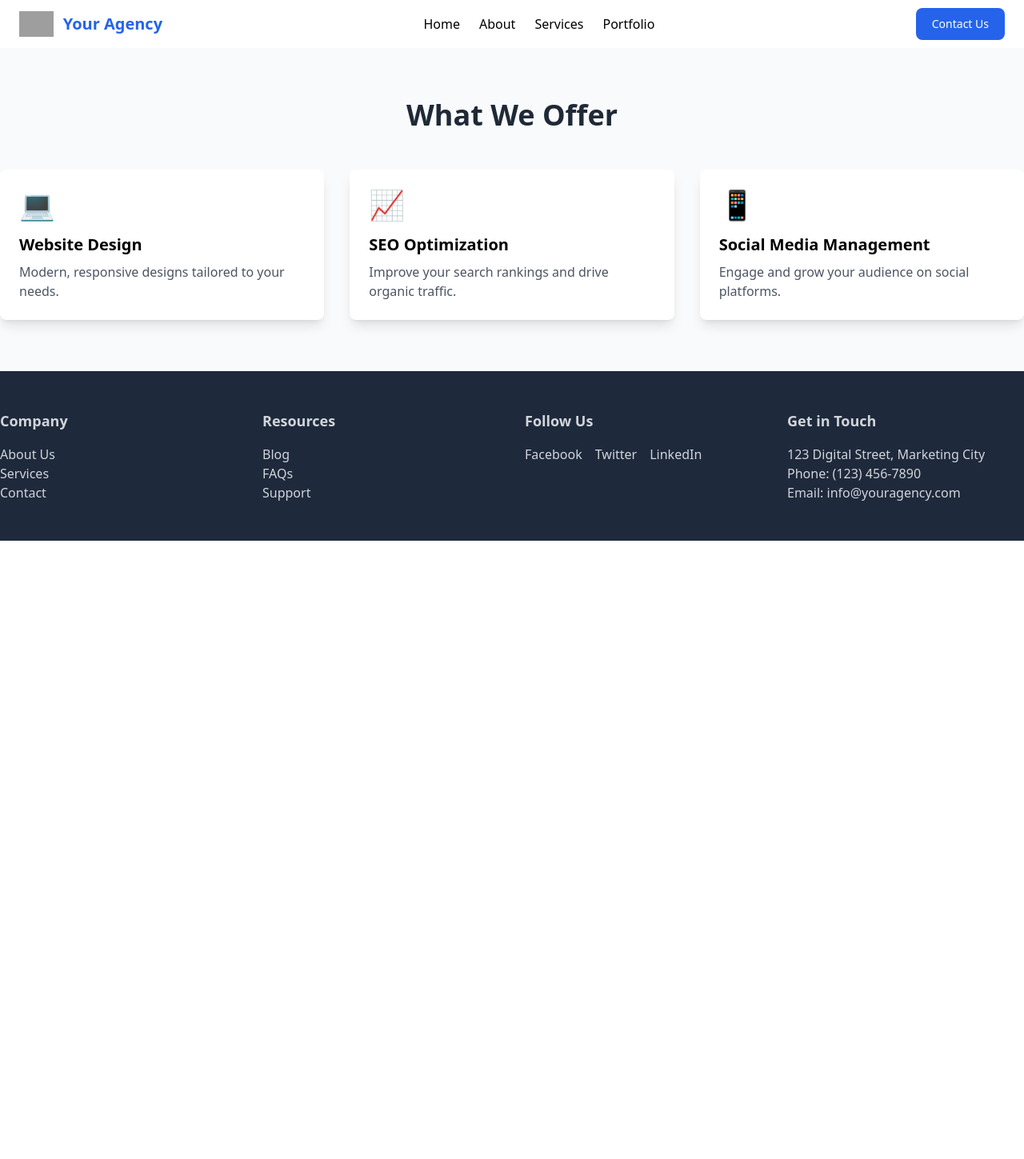
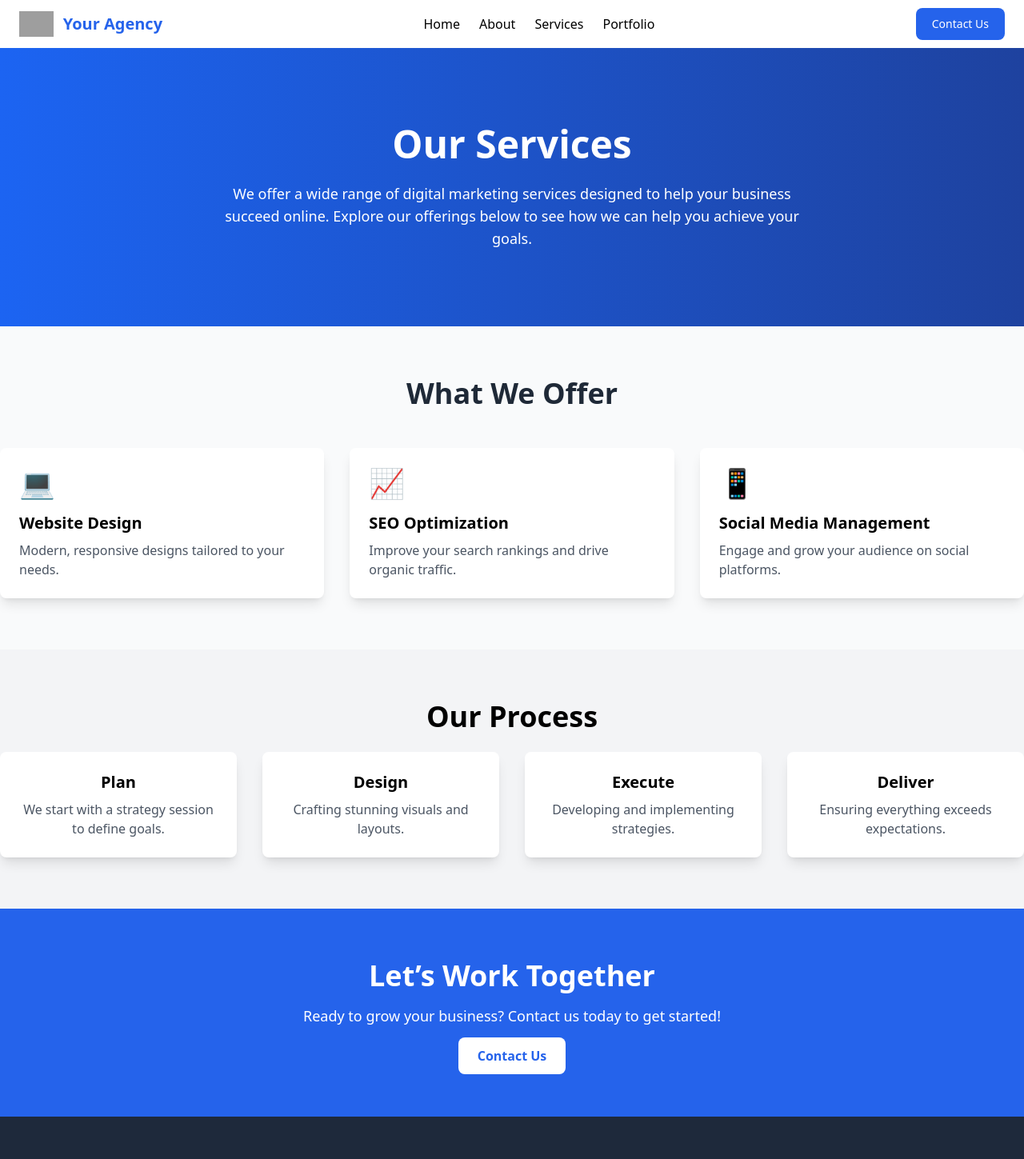
Before and after one commit to PendingUsername/digital-marketing-agency, a React (Create React App) app: page /services in a window 1280 px wide. Shown: the top 1449 px of the page at 80% size. Before the commit the page ends 800 px from the top, so only its background shows below. Built offline with nearby package versions, Linux system fonts and the light colour scheme; grey boxes are pictures that could not be loaded.

Commit message:
robust services page

```diff
--- a/src/pages/Services.js
+++ b/src/pages/Services.js
@@ -1,7 +1,7 @@
 import React, { useState } from 'react';
 
 const Services = () => {
-  const [expandedCards, setExpandedCards] = useState([]); // Array of expanded card IDs
+  const [expandedCard, setExpandedCard] = useState(null);
 
   const services = [
     {
@@ -10,7 +10,7 @@ const Services = () => {
       description: 'Modern, responsive designs tailored to your needs.',
       icon: '💻',
       details:
-        'Our website design services focus on creating beautiful, functional, and user-friendly websites that look great on any device. We specialize in responsive design, ensuring your site adapts seamlessly to different screen sizes. Whether you need a portfolio, e-commerce, or business site, we’ve got you covered!',
+        'We specialize in creating visually stunning websites that offer seamless user experiences. Whether you need an e-commerce platform, a business website, or a personal blog, we deliver websites that stand out.',
     },
     {
       id: 2,
@@ -18,7 +18,7 @@ const Services = () => {
       description: 'Improve your search rankings and drive organic traffic.',
       icon: '📈',
       details:
-        'With our SEO services, your website will rank higher on search engines, making it easier for potential customers to find you. From keyword research to on-page optimization and backlink strategies, we implement industry best practices to boost your visibility online.',
+        'Our SEO services ensure your website ranks at the top of search results. From keyword research to technical optimization, we help your audience find you online.',
     },
     {
       id: 3,
@@ -26,35 +26,40 @@ const Services = () => {
       description: 'Engage and grow your audience on social platforms.',
       icon: '📱',
       details:
-        'We help you create and maintain a strong presence on social media platforms like Facebook, Instagram, Twitter, and LinkedIn. Our services include content creation, posting schedules, analytics, and audience engagement to maximize your brand’s impact.',
+        'We manage your social media presence, create engaging content, and drive meaningful interactions that grow your audience and brand recognition.',
     },
   ];
 
   const toggleCard = (id) => {
-    if (expandedCards.includes(id)) {
-      // If the card is already expanded, remove it from the array to collapse it
-      setExpandedCards(expandedCards.filter((cardId) => cardId !== id));
-    } else {
-      // Otherwise, add it to the array to expand it
-      setExpandedCards([...expandedCards, id]);
-    }
+    setExpandedCard(expandedCard === id ? null : id);
   };
 
   return (
+    <div>
+      {/* Hero Section */}
+      <section className="relative bg-gradient-to-r from-blue-600 to-blue-800 text-white py-24">
+        <div className="container mx-auto text-center">
+          <h1 className="text-5xl font-extrabold mb-6">Our Services</h1>
+          <p className="text-lg max-w-3xl mx-auto">
+            We offer a wide range of digital marketing services designed to help your business
+            succeed online. Explore our offerings below to see how we can help you achieve your
+            goals.
+          </p>
+        </div>
+      </section>
+
+      {/* Service Cards */}
       <section className="py-16 bg-gray-50">
         <div className="container mx-auto">
-        <h2 className="text-4xl font-extrabold text-center text-gray-800 mb-12">
-          What We Offer
-        </h2>
+          <h2 className="text-4xl font-bold text-center text-gray-800 mb-12">What We Offer</h2>
           <div className="grid md:grid-cols-3 gap-8">
             {services.map((service) => (
               <div
                 key={service.id}
-              className={`bg-white p-6 rounded-lg shadow-lg transition-all duration-300 ${
-                expandedCards.includes(service.id) ? 'ring-2 ring-primary' : ''
+                className={`bg-white p-6 rounded-lg shadow-lg transition ${
+                  expandedCard === service.id ? 'ring-2 ring-primary' : ''
                 }`}
               >
-              {/* Card Click Area */}
                 <div
                   className="cursor-pointer"
                   onClick={() => toggleCard(service.id)}
@@ -64,8 +69,7 @@ const Services = () => {
                   <p className="text-gray-600">{service.description}</p>
                 </div>
 
-              {/* Expanded Content */}
-              {expandedCards.includes(service.id) && (
+                {expandedCard === service.id && (
                   <div className="mt-4 border-t pt-4 text-gray-700">
                     <p>{service.details}</p>
                   </div>
@@ -75,6 +79,43 @@ const Services = () => {
           </div>
         </div>
       </section>
+
+      {/* Our Process */}
+      <section className="py-16 bg-gray-100">
+        <div className="container mx-auto text-center">
+          <h2 className="text-4xl font-bold mb-6">Our Process</h2>
+          <div className="grid md:grid-cols-4 gap-8">
+            {[
+              { step: 'Plan', description: 'We start with a strategy session to define goals.' },
+              { step: 'Design', description: 'Crafting stunning visuals and layouts.' },
+              { step: 'Execute', description: 'Developing and implementing strategies.' },
+              { step: 'Deliver', description: 'Ensuring everything exceeds expectations.' },
+            ].map((process, idx) => (
+              <div key={idx} className="bg-white p-6 rounded-lg shadow-lg">
+                <h3 className="text-xl font-semibold mb-2">{process.step}</h3>
+                <p className="text-gray-600">{process.description}</p>
+              </div>
+            ))}
+          </div>
+        </div>
+      </section>
+
+      {/* Call-to-Action */}
+      <section className="py-16 bg-primary text-white text-center">
+        <div className="container mx-auto">
+          <h2 className="text-4xl font-bold mb-4">Let’s Work Together</h2>
+          <p className="text-lg mb-6">
+            Ready to grow your business? Contact us today to get started!
+          </p>
+          <a
+            href="/contact"
+            className="bg-white text-primary px-6 py-3 rounded-lg font-semibold hover:bg-gray-200 transition"
+          >
+            Contact Us
+          </a>
+        </div>
+      </section>
+    </div>
   );
 };
 
```
Lines whose indentation alone changed are shown as unchanged.
